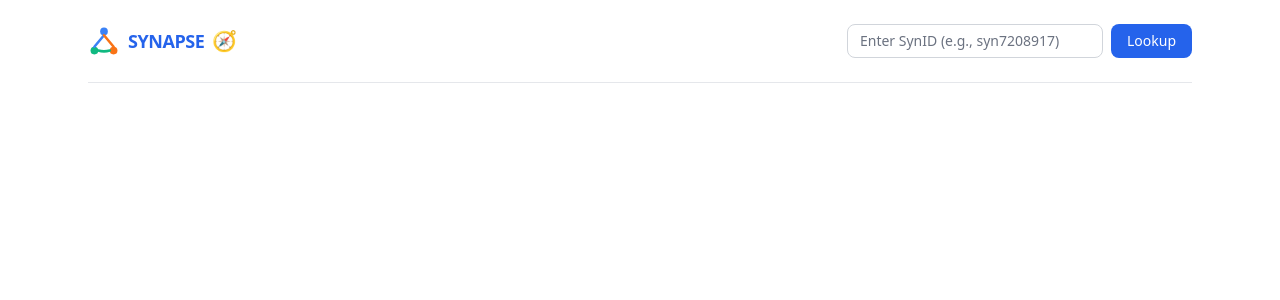
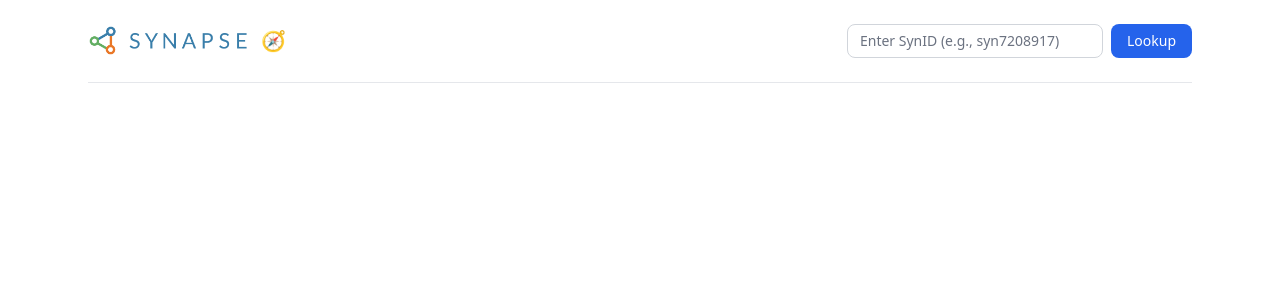
Before and after one commit to apepe/synapse-compass, a Next.js app: page / in a window 1280 px wide. Shown: the top 300 px of the page. Built offline with nearby package versions, Linux system fonts and the light colour scheme.

Commit message:
fix: Update logo filename to synapse_logo.png

```diff
--- a/components/Logo.tsx
+++ b/components/Logo.tsx
@@ -1,4 +1,6 @@
 'use client'
+
+import Image from 'next/image'
 
 export default function Logo() {
   return (
@@ -10,49 +12,14 @@ export default function Logo() {
         rel="noopener noreferrer"
         className="flex items-center gap-2 hover:opacity-80 transition-opacity"
       >
-        {/* Official Synapse network icon - three interconnected circles */}
-        <svg
-          width="32"
-          height="32"
-          viewBox="0 0 100 100"
-          fill="none"
-          xmlns="http://www.w3.org/2000/svg"
-          className="flex-shrink-0"
-        >
-          {/* Top circle - blue */}
-          <circle cx="50" cy="20" r="12" fill="#3B82F6" />
-          {/* Bottom-left circle - green */}
-          <circle cx="20" cy="80" r="12" fill="#10B981" />
-          {/* Bottom-right circle - orange */}
-          <circle cx="80" cy="80" r="12" fill="#F97316" />
-          {/* Blue line: top blue to bottom-left green */}
-          <path
-            d="M 50 32 Q 35 50 20 68"
-            stroke="#3B82F6"
-            strokeWidth="8"
-            strokeLinecap="round"
-            fill="none"
-          />
-          {/* Green line: bottom-left green to bottom-right orange */}
-          <path
-            d="M 32 80 Q 50 85 68 80"
-            stroke="#10B981"
-            strokeWidth="8"
-            strokeLinecap="round"
-            fill="none"
-          />
-          {/* Orange line: bottom-right orange to top blue */}
-          <path
-            d="M 80 68 Q 65 50 50 32"
-            stroke="#F97316"
-            strokeWidth="8"
-            strokeLinecap="round"
-            fill="none"
-          />
-        </svg>
-        <span className="text-blue-600 font-semibold text-lg tracking-tight uppercase">
-          SYNAPSE
-        </span>
+        <Image
+          src="/synapse_logo.png"
+          alt="Synapse"
+          width={120}
+          height={32}
+          className="h-8 w-auto"
+          priority
+        />
       </a>
 
       {/* Compass emoji */}
```
Also changed, not shown: public/synapse_logo.png (added).
